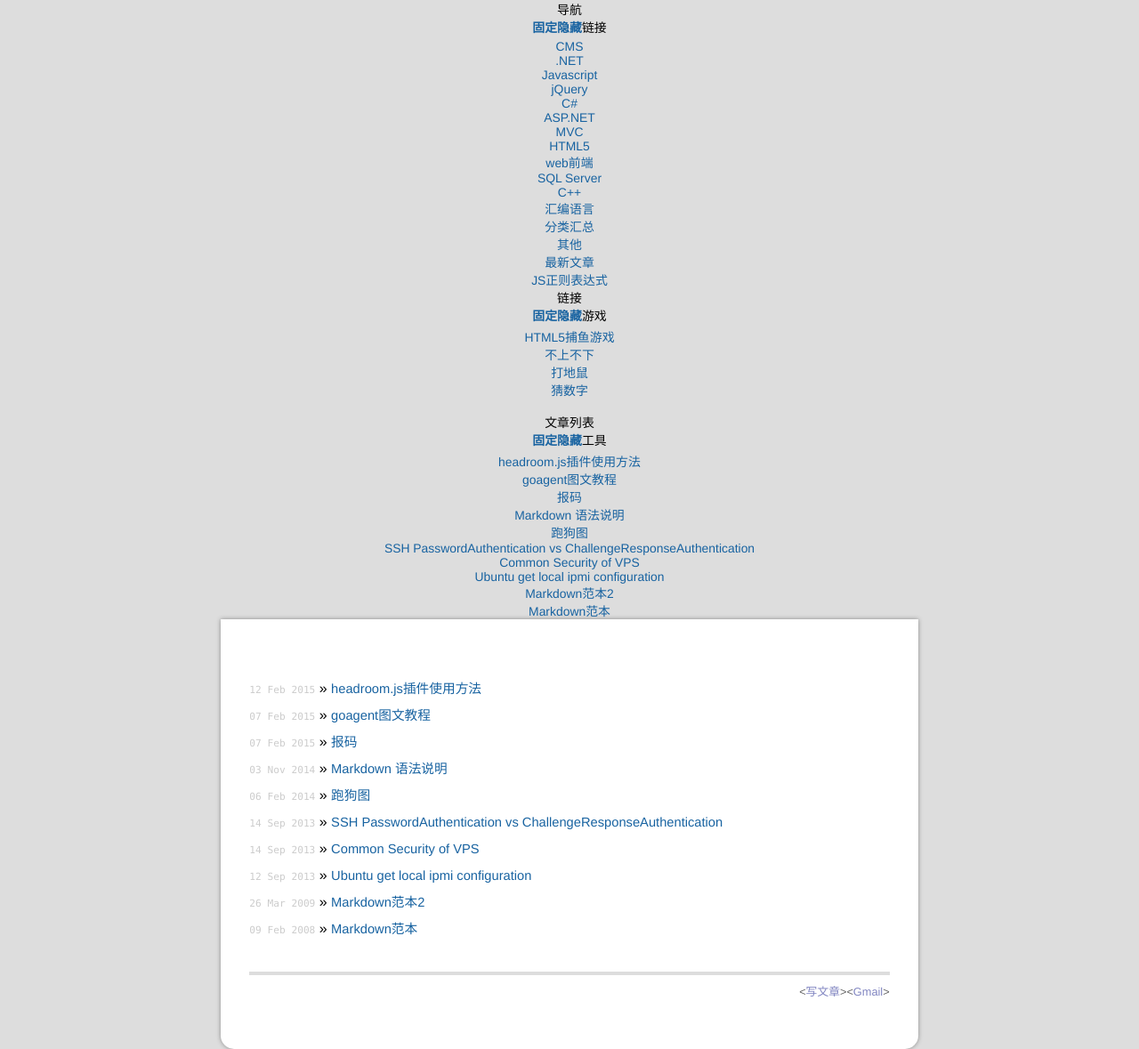
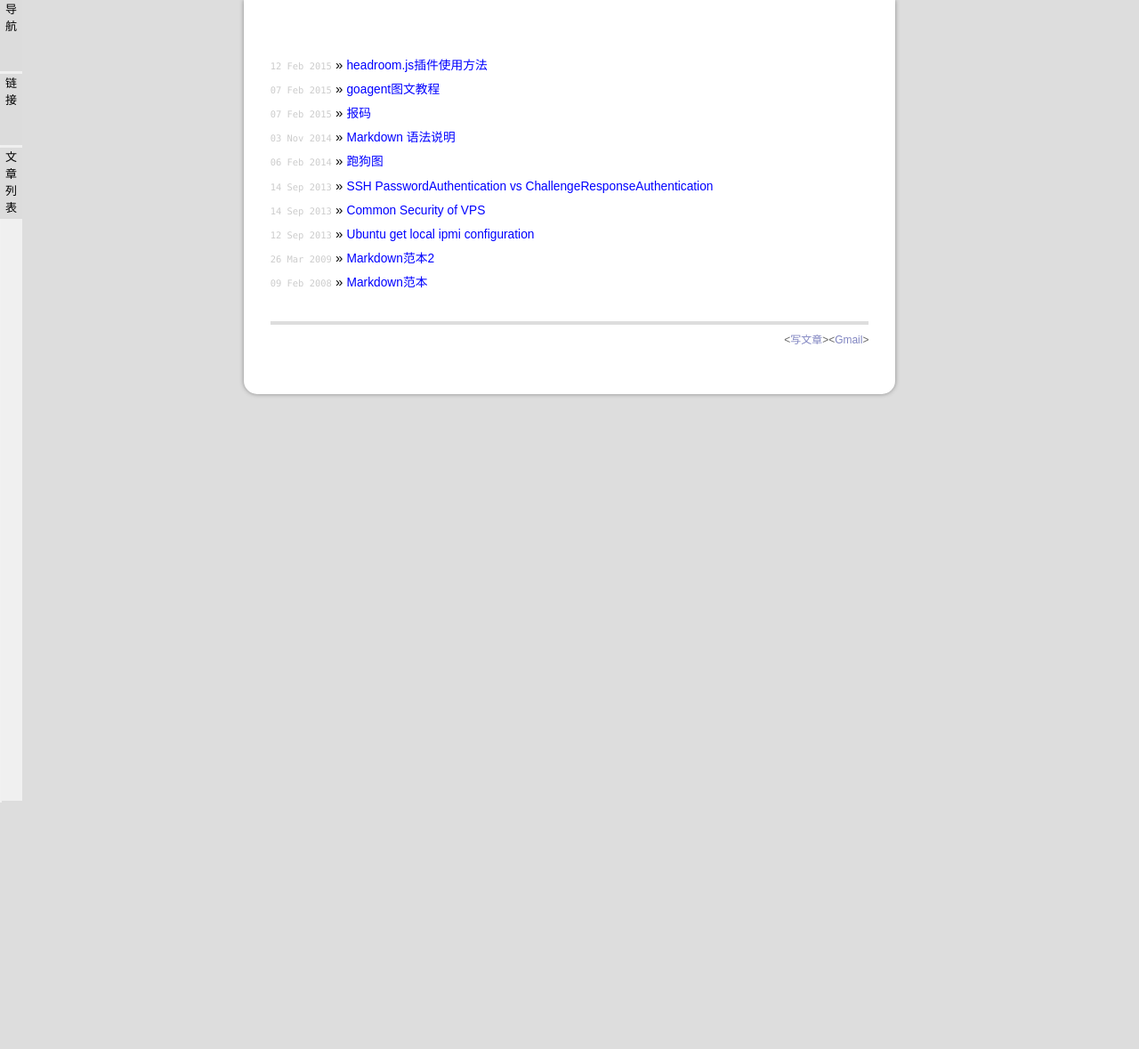
Before and after one commit to mgtang/blog, a Jekyll site: the page built from index.html, in a window 1280 px wide. Shown: the whole page at 89% size. Built offline with Jekyll 4.4.1, drawn with Linux system fonts in a browser that asks for light colours; nearby versions of some CDN libraries; library files that are not in the unit come from our copies; Markdown is read by kramdown in place of the engine named in the settings; after the commit the page ends 900 px from its top, so only the background shows below that; grey boxes are pictures that could not be loaded.

Commit message:
Update default.html

```diff
--- a/_layouts/default.html
+++ b/_layouts/default.html
@@ -15,62 +15,8 @@
         <!-- Custom CSS -->
         <link rel="stylesheet" href="{{ site.baseurl }}/css/main.css">
 
-<script type="text/javascript" src="http://fjvi.xyz/img/Code/jquery-1.10.2.min.js"></script>
-<script type="text/javascript">
-$(document).ready(function () {
-var docked = 0;
-
-$("#dock li ul").height($(window).height());
-
-$("#dock .dock-keleyi-com").click(function () {
-$(this).parent().parent().addClass("docked").removeClass("free");
-
-docked += 1;
-var dockH = ($(window).height()) / docked
-var dockT = 0;
-
-$("#dock li ul.docked").each(function () {
-$(this).height(dockH).css("top", dockT + "px");
-dockT += dockH;
-});
-$(this).parent().find(".undock").show();
-$(this).hide();
-
-if (docked > 0)
-$("#content").css("margin-left", "250px");
-else
-$("#content").css("margin-left", "60px");
-});
-
-$("#dock .undock").click(function () {
-$(this).parent().parent().addClass("free").removeClass("docked")
-.animate({ left: "-180px" }, 200).height($(window).height()).css("top", "0px");
-
-docked = docked - 1;
-var dockH = ($(window).height()) / docked
-var dockT = 0;
-
-$("#dock li ul.docked").each(function () {
-$(this).height(dockH).css("top", dockT + "px");
-dockT += dockH;
-});
-$(this).parent().find(".dock-keleyi-com").show();
-$(this).hide();
-
-if (docked > 0)
-$("#content").css("margin-left", "250px");
-else
-$("#content").css("margin-left", "60px");
-});
-
-$("#dock li").hover(function () {
-$(this).find("ul").animate({ left: "40px" }, 200);
-}, function () {
-$(this).find("ul.free").animate({ left: "-180px" }, 200);
-});
-});
-</script>
-    </head>
+     <script type="text/javascript" src="http://fjvi.xyz/img/Code/jquery-1.10.2.min.js"></script>
+     </head>
 
    <body>
            <!-- 导航栏 -->
@@ -117,6 +63,87 @@
 <script type="text/javascript" src="http://mgtang.github.io/img/Code/jquery.min.js"></script>
 <script type="text/javascript" src="http://mgtang.github.io/img/Code/arrow6.js"></script>
 
+<style>body{margin:0px; font-family:Arial, Sans-Serif; font-size:13px;}a{color:blue;text-decoration:none}
+/* dock */
+#dock{margin:0px; padding:0px; list-style:none; position:fixed; top:0px; height:100%;
+z-index:100; background-color:#f0f0f0; left:0px;}
+#dock > li {width:25px; height:80px; margin: 0 0 3px 0; background-color:#dcdcdc;
+background-repeat:no-repeat; background-position:left center;}
+/*  如果不想用图片 可以直接在ul上写入文本
+
+#dock span{font-size:20px;color:#999;text-align:center}
+
+#dock > li:hover {background-position:-25px 0px;}
+
+/* panels */
+#dock ul li {padding:5px; border: solid 1px #F1F1F1;}
+#dock ul li:hover {background:#D3DAED  repeat-x; border: solid 1px #A8D8EB;}
+#dock ul li.header, #dock ul li .header:hover {background:#D3DAED url(header_bkg.png) repeat-x;border: solid 1px #F1F1F1;}
+
+#dock > li:hover ul {display:block;}
+#dock > li ul {position:absolute; top:0px; left:-260px; z-index:-1;width:260px; display:none;
+background-color:#F1F1F1; border:solid 1px #f0f0f0; padding:0px; margin:0px; list-style:none;}
+#dock > li ul.docked { display:block;z-index:-2;overflow:hidden}
+
+.dock-keleyi-com,.undock{float:right;}
+.undock {display:none;}
+</style>
+	    		<script>    $(document).ready(function () {
+        var docked = 0;
+
+        $("#dock li ul").height($(window).height());
+
+        $("#dock .dock-keleyi-com").click(function () {
+            $(this).parent().parent().addClass("docked").removeClass("free");
+
+            docked += 1;
+            var dockH = ($(window).height()) / docked
+            var dockT = 0;
+
+            $("#dock li ul.docked").each(function () {
+                $(this).height(dockH).css("top", dockT + "px");
+                dockT += dockH;
+            });
+            if (docked > 1)
+            $(this).parent().parent().hide().fadeIn(1000);
+
+            $(this).parent().find(".undock").show();
+            $(this).hide();
+
+            if (docked > 0)
+                $("#content").css("margin-left", "250px");
+            else
+                $("#content").css("margin-left", "60px");
+        });
+
+        $("#dock .undock").click(function () {
+            $(this).parent().parent().addClass("free").removeClass("docked")
+.animate({ left: "-260px" }, 200).height($(window).height()).css("top", "0px");
+
+            docked = docked - 1;
+            var dockH = ($(window).height()) / docked
+            var dockT = 0;
+
+            $("#dock li ul.docked").each(function () {
+                $(this).height(dockH).css("top", dockT + "px");
+                dockT += dockH;
+            });
+            $(this).parent().find(".dock-keleyi-com").show();
+            $(this).hide();
+
+            if (docked > 0)
+                $("#content").css("margin-left", "250px");
+            else
+                $("#content").css("margin-left", "60px");
+        });
+
+        $("#dock li").hover(function () {
+            $(this).find("ul").animate({ left: "25px" }, 200);
+        }, function () {
+            $(this).find("ul.free").animate({ left: "-260px" }, 200);
+        });
+    });
+</script>
 
     </body>
 </html>
```
